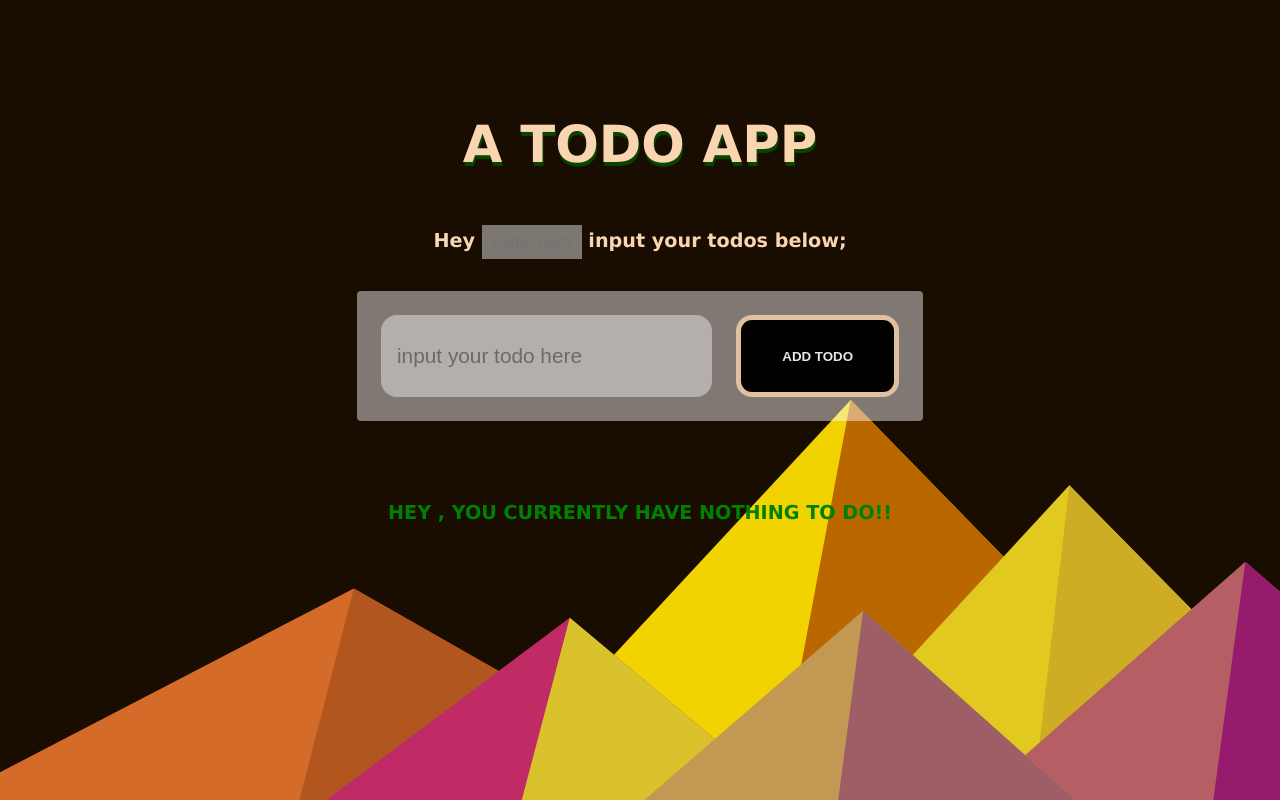
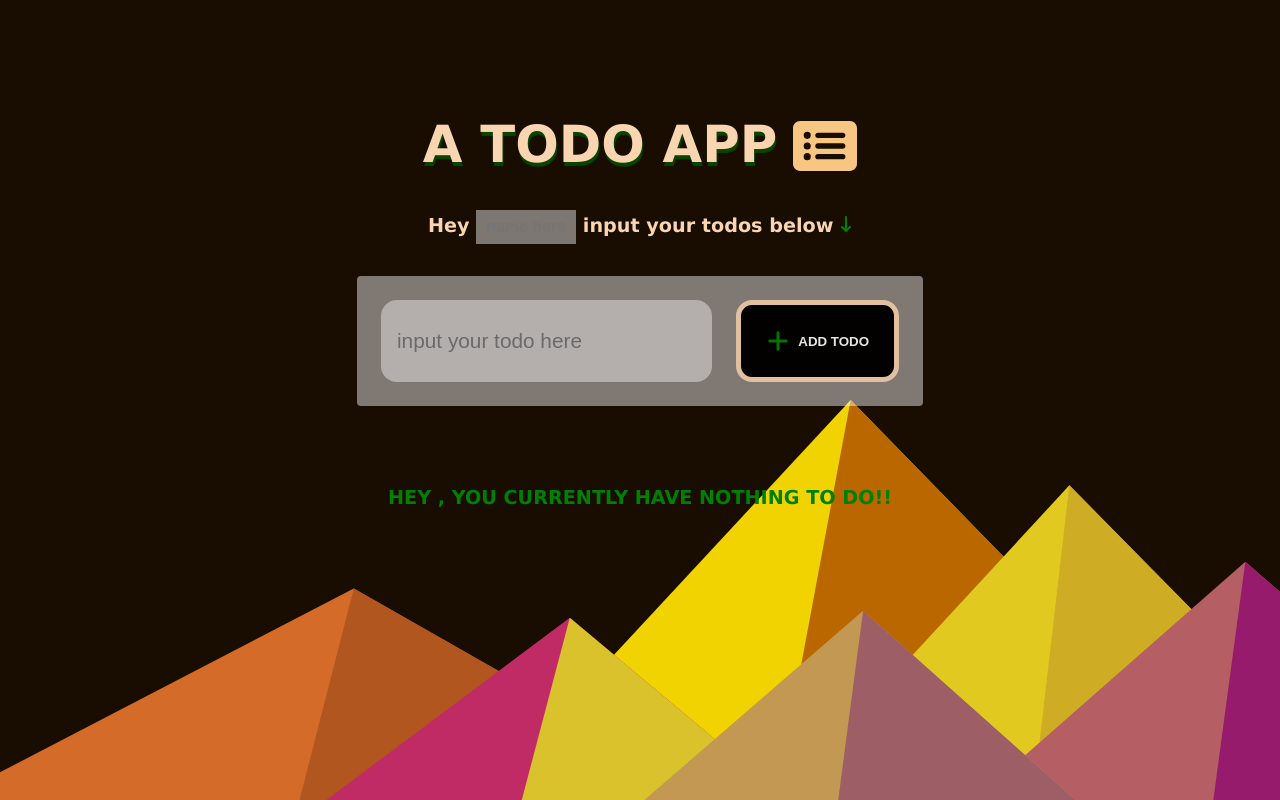
Before and after one commit to Oreolion/AppwithVue, a Vue app: page / in a window 1280 px wide. Built offline with nearby package versions, Linux system fonts and the light colour scheme.

Commit message:
add: animations and styles

```diff
--- a/package.json
+++ b/package.json
@@ -9,6 +9,7 @@
     "preview": "vite preview"
   },
   "dependencies": {
+    "animate.css": "^4.1.1",
     "vue": "^3.3.8"
   },
   "devDependencies": {
--- a/src/components/Todo.vue
+++ b/src/components/Todo.vue
@@ -1,11 +1,38 @@
 <template>
   <div class="container">
-    <h1>A TODO APP</h1>
-    <p>
-      Hey <input type="text" v-model="todoName" placeholder="name here" /> input
-      your todos below;
-    </p>
-    <section class="todo__container">
+    <div class="animate__animated animate__fadeInDown">
+      <h1>
+        A TODO APP
+        <svg
+          xmlns="http://www.w3.org/2000/svg"
+          height="4rem"
+          width="4rem"
+          viewBox="0 0 576 512"
+        >
+          <path
+            fill="#f8c683"
+            d="M0 96C0 60.7 28.7 32 64 32H512c35.3 0 64 28.7 64 64V416c0 35.3-28.7 64-64 64H64c-35.3 0-64-28.7-64-64V96zM128 288a32 32 0 1 0 0-64 32 32 0 1 0 0 64zm32-128a32 32 0 1 0 -64 0 32 32 0 1 0 64 0zM128 384a32 32 0 1 0 0-64 32 32 0 1 0 0 64zm96-248c-13.3 0-24 10.7-24 24s10.7 24 24 24H448c13.3 0 24-10.7 24-24s-10.7-24-24-24H224zm0 96c-13.3 0-24 10.7-24 24s10.7 24 24 24H448c13.3 0 24-10.7 24-24s-10.7-24-24-24H224zm0 96c-13.3 0-24 10.7-24 24s10.7 24 24 24H448c13.3 0 24-10.7 24-24s-10.7-24-24-24H224z"
+          />
+        </svg>
+      </h1>
+      <p>
+        Hey
+        <input type="text" v-model="todoName" placeholder="name here" /> input
+        your todos below
+        <svg
+          xmlns="http://www.w3.org/2000/svg"
+          height="16"
+          width="12"
+          viewBox="0 0 384 512"
+        >
+          <path
+            fill="#008000"
+            d="M169.4 502.6c12.5 12.5 32.8 12.5 45.3 0l128-128c12.5-12.5 12.5-32.8 0-45.3s-32.8-12.5-45.3 0L224 402.7 224 32c0-17.7-14.3-32-32-32s-32 14.3-32 32l0 370.7L86.6 329.4c-12.5-12.5-32.8-12.5-45.3 0s-12.5 32.8 0 45.3l128 128z"
+          />
+        </svg>
+      </p>
+    </div>
+    <section id="todo__container" class="animate__animated animate__fadeInDown">
       <form @submit.prevent="createTodo">
         <input
           class="todo__input"
@@ -14,45 +41,96 @@
           placeholder="input your todo here"
           v-model="todo.todoItem"
         />
-        <button type="submit" class="addtodo_btn">ADD TODO</button>
+        <button type="submit" class="addtodo_btn">
+          <svg
+            xmlns="http://www.w3.org/2000/svg"
+            height="1.5rem"
+            width="1.5rem"
+            viewBox="0 0 448 512"
+          >
+            <path
+              fill="#008000"
+              d="M256 80c0-17.7-14.3-32-32-32s-32 14.3-32 32V224H48c-17.7 0-32 14.3-32 32s14.3 32 32 32H192V432c0 17.7 14.3 32 32 32s32-14.3 32-32V288H400c17.7 0 32-14.3 32-32s-14.3-32-32-32H256V80z"
+            />
+          </svg>
+          ADD TODO
+        </button>
       </form>
+
       <main class="todo__section">
-        <h1 v-if="todos.length > 0">{{ todoName }}'s TODO LIST</h1>
+        <h1 v-if="todos.length > 0">
+          {{ todoName }}'s TODO LIST
+          <svg
+            xmlns="http://www.w3.org/2000/svg"
+            height="3rem"
+            width="3rem"
+            viewBox="0 0 512 512"
+          >
+            <path
+              fill="#f8c683"
+              d="M24 56c0-13.3 10.7-24 24-24H80c13.3 0 24 10.7 24 24V176h16c13.3 0 24 10.7 24 24s-10.7 24-24 24H40c-13.3 0-24-10.7-24-24s10.7-24 24-24H56V80H48C34.7 80 24 69.3 24 56zM86.7 341.2c-6.5-7.4-18.3-6.9-24 1.2L51.5 357.9c-7.7 10.8-22.7 13.3-33.5 5.6s-13.3-22.7-5.6-33.5l11.1-15.6c23.7-33.2 72.3-35.6 99.2-4.9c21.3 24.4 20.8 60.9-1.1 84.7L86.8 432H120c13.3 0 24 10.7 24 24s-10.7 24-24 24H32c-9.5 0-18.2-5.6-22-14.4s-2.1-18.9 4.3-25.9l72-78c5.3-5.8 5.4-14.6 .3-20.5zM224 64H480c17.7 0 32 14.3 32 32s-14.3 32-32 32H224c-17.7 0-32-14.3-32-32s14.3-32 32-32zm0 160H480c17.7 0 32 14.3 32 32s-14.3 32-32 32H224c-17.7 0-32-14.3-32-32s14.3-32 32-32zm0 160H480c17.7 0 32 14.3 32 32s-14.3 32-32 32H224c-17.7 0-32-14.3-32-32s14.3-32 32-32z"
+            />
+          </svg>
+        </h1>
+
         <p v-if="todos.length == 0">
           HEY {{ todoName }}, YOU CURRENTLY HAVE NOTHING TO DO!!
         </p>
-        <!-- <BeakerIcon /> -->
 
-        <div v-for="(eachTodo, index) in todos" class="todo__item" :key="index">
-          <input class="checkbox" type="checkbox" :value="eachTodo.done" />
-          <textarea
-            ref="input"
-            class="textbox"
-            type="text"
-            :value="eachTodo.todoItem">
-        </textarea>
-          <div class="todo__btns">
-            <button @click="editTodo">Edit Todo</button>
-            <button @click="deleteTodo(eachTodo)">Delete Todo</button>
+        <transition-group name="list">
+          <div
+            v-for="(eachTodo, index) in todos"
+            :class="`todo__item ${eachTodo.done && 'done'}`"
+            :key="index"
+          >
+            <input
+              class="checkbox"
+              type="checkbox"
+              v-model="eachTodo.done"
+              @click="setComplete"
+            />
+            <textarea class="textbox" type="text" :value="eachTodo.todoItem">
+            </textarea>
+            <div class="todo__btns">
+              <button @click="editTodo">
+                <svg
+                  xmlns="http://www.w3.org/2000/svg"
+                  height="16"
+                  width="16"
+                  viewBox="0 0 512 512"
+                >
+                  <path
+                    fill="#ffffff"
+                    d="M471.6 21.7c-21.9-21.9-57.3-21.9-79.2 0L362.3 51.7l97.9 97.9 30.1-30.1c21.9-21.9 21.9-57.3 0-79.2L471.6 21.7zm-299.2 220c-6.1 6.1-10.8 13.6-13.5 21.9l-29.6 88.8c-2.9 8.6-.6 18.1 5.8 24.6s15.9 8.7 24.6 5.8l88.8-29.6c8.2-2.7 15.7-7.4 21.9-13.5L437.7 172.3 339.7 74.3 172.4 241.7zM96 64C43 64 0 107 0 160V416c0 53 43 96 96 96H352c53 0 96-43 96-96V320c0-17.7-14.3-32-32-32s-32 14.3-32 32v96c0 17.7-14.3 32-32 32H96c-17.7 0-32-14.3-32-32V160c0-17.7 14.3-32 32-32h96c17.7 0 32-14.3 32-32s-14.3-32-32-32H96z"
+                  />
+                </svg>
+                Edit Todo
+              </button>
+              <button @click="deleteTodo(eachTodo)">
+                <svg
+                  xmlns="http://www.w3.org/2000/svg"
+                  height="16"
+                  width="14"
+                  viewBox="0 0 448 512"
+                >
+                  <path
+                    fill="#ffffff"
+                    d="M135.2 17.7C140.6 6.8 151.7 0 163.8 0H284.2c12.1 0 23.2 6.8 28.6 17.7L320 32h96c17.7 0 32 14.3 32 32s-14.3 32-32 32H32C14.3 96 0 81.7 0 64S14.3 32 32 32h96l7.2-14.3zM32 128H416V448c0 35.3-28.7 64-64 64H96c-35.3 0-64-28.7-64-64V128zm96 64c-8.8 0-16 7.2-16 16V432c0 8.8 7.2 16 16 16s16-7.2 16-16V208c0-8.8-7.2-16-16-16zm96 0c-8.8 0-16 7.2-16 16V432c0 8.8 7.2 16 16 16s16-7.2 16-16V208c0-8.8-7.2-16-16-16zm96 0c-8.8 0-16 7.2-16 16V432c0 8.8 7.2 16 16 16s16-7.2 16-16V208c0-8.8-7.2-16-16-16z"
+                  />
+                </svg>
+                Delete Todo
+              </button>
+            </div>
           </div>
-        </div>
+        </transition-group>
       </main>
     </section>
   </div>
 </template>
 
-<!-- work om UI -->
-<!-- add animation to  elements -->
-<!-- add icons -->
-<!-- done function -->
-<!-- data ui -->
-
 <script>
-// import { BeakerIcon } from "@heroicons/react/24/solid";
+import "animate.css";
 export default {
-  // components: {
-  //     BeakerIcon
-  // },
   data() {
     return {
       todoName: localStorage.getItem("todoName") || "",
@@ -67,7 +145,11 @@ export default {
   },
   methods: {
     createTodo() {
-      if (!this.todo.todoItem || !this.todoName) return;
+      if (!this.todo.todoItem || !this.todoName) {
+        if (!this.todoName) alert("please input name");
+        if (!this.todo.todoItem) alert("please input what to do");
+        return;
+      }
       let todo = {
         todoItem: this.todo.todoItem,
         done: false,
@@ -86,6 +168,7 @@ export default {
     editTodo() {
       this.editTodoItem = this.todo.todoItem;
       this.editThisTodo = !this.editThisTodo;
+      return;
     },
 
     deleteTodo(todo) {
@@ -93,9 +176,10 @@ export default {
       localStorage.setItem("todos", JSON.stringify(this.todos));
     },
 
-    // setComplete() {
-    //   todo.done = input.checked;
-    // },
+    setComplete() {
+      this.todo.done = !this.todo.done;
+      localStorage.setItem("todos", JSON.stringify(this.todos));
+    },
   },
   mounted() {
     this.$refs.myInput.focus();
@@ -104,11 +188,13 @@ export default {
 </script>
 
 <style scoped>
-h1 {
+.container h1 {
   color: #f9d5b2;
   text-align: center;
   margin-bottom: 2rem;
   text-shadow: 1px 4px 1px rgba(0, 100, 0, 0.671);
+  display: flex;
+  gap: 1rem;
 }
 
 p {
@@ -147,11 +233,19 @@ main h1 {
   text-shadow: 1px 4px 1px rgba(0, 100, 0, 0.671);
   white-space: nowrap;
   max-width: 30rem;
+  display: flex;
+  justify-content: center;
+  align-items: center;
   border-radius: 4px;
 }
 
 main p {
   color: green;
+}
+
+.done .textbox {
+  text-decoration: line-through;
+  text-decoration-color: red;
 }
 
 .container {
@@ -162,7 +256,7 @@ main p {
   justify-content: center;
   margin: 5rem auto;
 }
-.todo__container form {
+#todo__container form {
   display: flex;
   flex-direction: row;
   gap: 1.5rem;
@@ -179,16 +273,15 @@ main p {
   height: 4rem;
   background-color: rgba(255, 255, 255, 0.5);
   background-color: rgba(355, 355, 355, 0.5);
-  font-size: 1rem;
+  font-size: 1.3rem;
   outline: none;
-
+  border: none;
+  border-radius: 3px;
 }
 
 .checkbox {
   height: 2rem;
   width: 2rem;
-  border-radius: 50%;
-
 }
 
 .todo__input {
@@ -208,8 +301,13 @@ main p {
   padding-left: 1rem;
 }
 .addtodo_btn {
+  display: flex;
+  align-items: center;
+  justify-content: center;
+  gap: 0.5rem;
   background-color: #000;
   border: 5px solid #f9d5b2;
+  cursor: pointer;
   width: 13rem;
   border-radius: 1rem;
   color: #fff;
@@ -234,7 +332,6 @@ main p {
   font-size: 1.6rem;
   border-top-left-radius: 3rem;
   border-bottom-right-radius: 3rem;
-
 }
 
 .todo__btns {
@@ -242,6 +339,7 @@ main p {
 }
 
 .todo__section .todo__item button {
+  cursor: pointer;
   height: 4rem;
   width: 8rem;
   white-space: nowrap;
@@ -268,27 +366,53 @@ main p {
     background-color: red;
   }
 }
+.list-move,
+.list-enter-active,
+.list-leave-active {
+  transition: all 0.5s ease;
+}
+.list-enter-from,
+.list-leave-to {
+  opacity: 0;
+  transform: translateY(-30px);
+}
 
-@media (max-width: 550px) {
+.list-leave-active {
+  position: absolute;
+}
+
+.animate__animated {
+  animation-duration: 3s;
+}
+
+@media (max-width: 650px) {
   .container {
     width: 28rem;
   }
 
-  h1 {
-    font-size: 2.9rem;
+  main h1 {
+    font-size: 2.4rem;
   }
 
   .todo__section .todo__item button {
-    width: 6rem;
+    width: 8rem;
+    height: 3rem;
   }
 
   .textbox {
     width: 70%;
+    height: 5rem;
   }
 
   .checkbox {
     width: 3rem;
     height: 3rem;
+  }
+
+  .todo__btns {
+    display: flex;
+    flex-direction: column;
+    gap: 0.5rem;
   }
 }
 
@@ -302,7 +426,12 @@ main p {
   }
 
   .todo__section .todo__item button {
-    width: 4rem;
+    width: 6rem;
+  }
+
+  .todo__btns {
+    display: flex;
+    flex-direction: column;
   }
 }
 </style>
```
Also changed, not shown: 1 other file (tests, documents, lock files or other folders).
